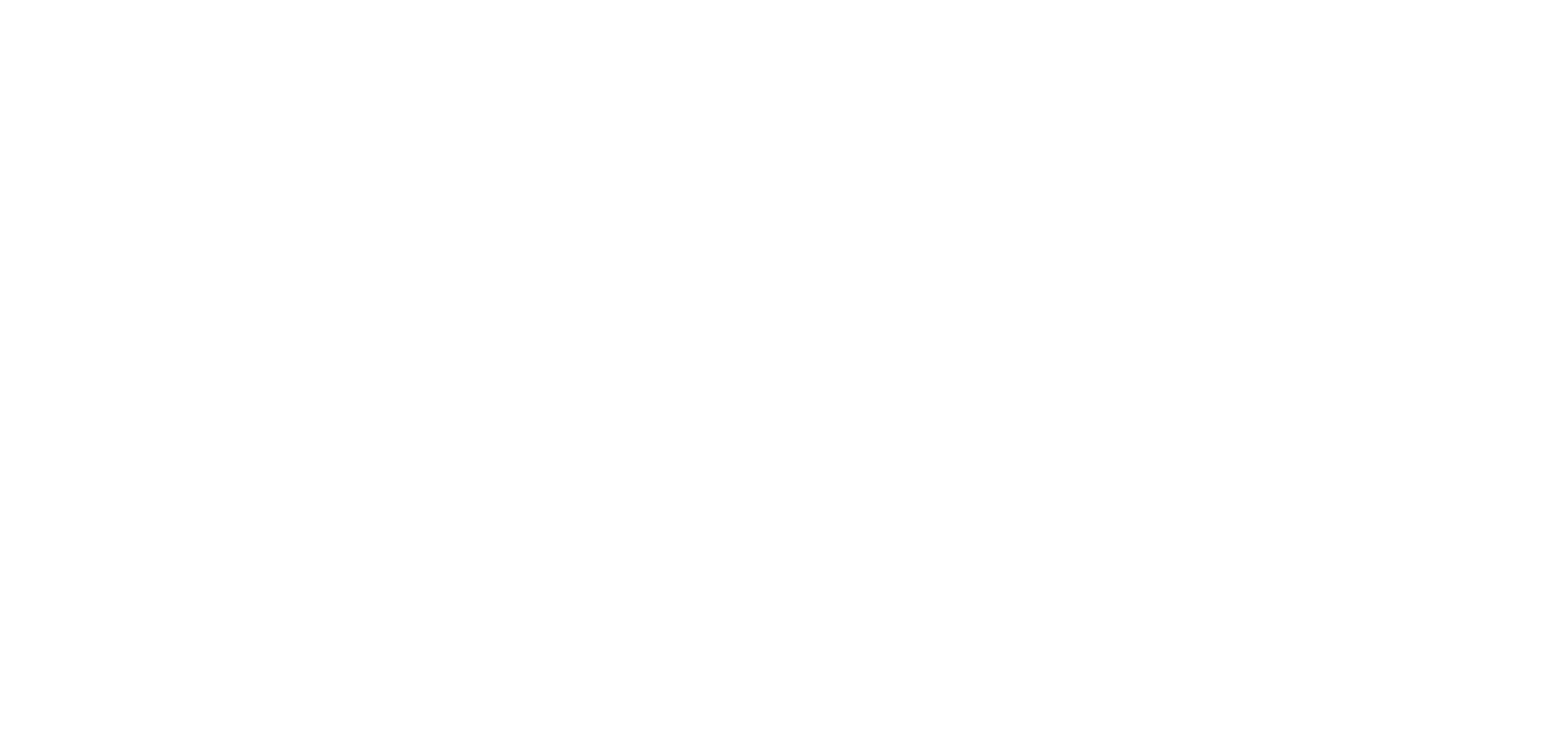
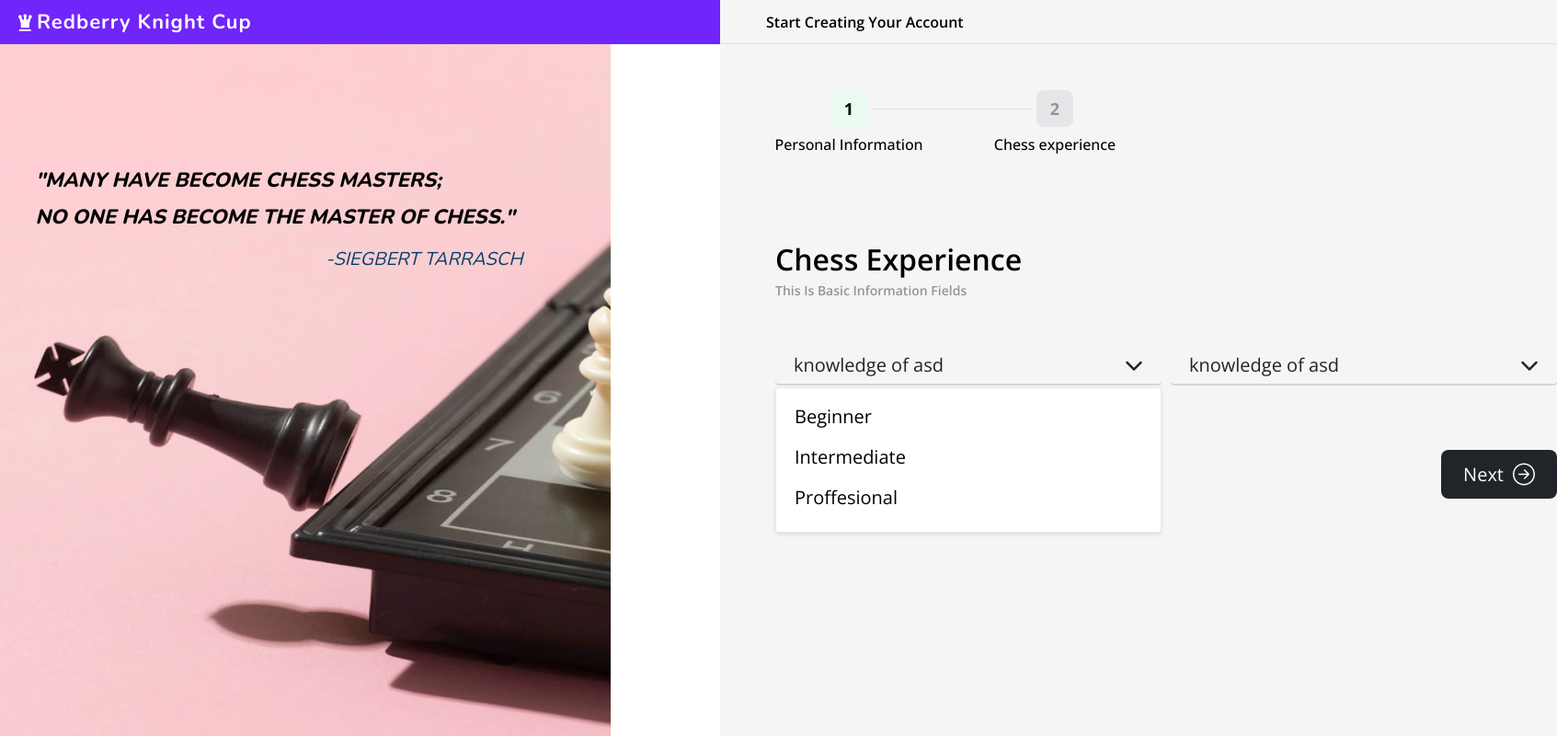
Before and after one commit to lasha-darchiashvili/registration-project, a plain HTML site: page experience.html in a window 1280 px wide. Shown: the whole page at 92% size, 1693 px wide, since content can reach past the window. Drawn offline with nearby package versions, Linux system fonts and the light colour scheme.

Commit message:
third page html css in progress

```diff
--- a/experience.html
+++ b/experience.html
@@ -0,0 +1,115 @@
+<!DOCTYPE html>
+<html lang="en">
+  <head>
+    <meta charset="UTF-8" />
+    <meta http-equiv="X-UA-Compatible" content="IE=edge" />
+    <meta name="viewport" content="width=device-width, initial-scale=1.0" />
+    <title>Document</title>
+
+    <!-- google font -->
+    <link
+      href="https://fonts.googleapis.com/css2?family=Nunito:wght@200;300;400;500;600;700;800;900&display=swap"
+      rel="stylesheet"
+    />
+
+    <!-- font awesome -->
+    <link
+      rel="stylesheet"
+      href="https://cdnjs.cloudflare.com/ajax/libs/font-awesome/6.1.1/css/all.min.css"
+    />
+
+    <!-- font awesome -->
+    <link
+      href="https://fonts.googleapis.com/css2?family=Open+Sans:wght@300;400;500;600;700;800&display=swap"
+      rel="stylesheet"
+    />
+
+    <link rel="stylesheet" href="style.css" />
+  </head>
+  <body>
+    <div class="firstwrapper">
+      <div class="leftpage">
+        <header class="header">
+          <img src="./pictures/Vector.png" alt="chesslogo" class="chesslogo" />
+          <h1 class="pagetitle">Redberry Knight Cup</h1>
+        </header>
+
+        <section class="section">
+          <img src="./pictures/thirdpage.png" alt="" class="mainimg" />
+          <div class="thirdpg-leftpagecontent">
+            <p class="thirdpg-firstquote">
+              <i>"MANY HAVE BECOME CHESS MASTERS;</i>
+            </p>
+
+            <p class="thirdpg-firstquote">
+              <i>NO ONE HAS BECOME THE MASTER OF CHESS."</i>
+            </p>
+
+            <p class="thirdpg-secondquote"><i>-SIEGBERT TARRASCH</i></p>
+          </div>
+        </section>
+      </div>
+      <div class="secondpg-rightpage rightpage">
+        <p class="secondpg right-header">Start Creating Your Account</p>
+        <div class="form-counter">
+          <div class="info-block-wrapper">
+            <div class="info block">
+              <p class="numone">1</p>
+              <img src="./pictures/ticks.png" alt="ticks" class="ticks" />
+            </div>
+            <p class="info-text">Personal Information</p>
+          </div>
+
+          <div class="line"></div>
+
+          <div class="exp-block-wrapper">
+            <div class="exp block">
+              <p class="numtwo">2</p>
+            </div>
+            <p class="exp-text">Chess experience</p>
+          </div>
+        </div>
+
+        <form action="" class="form-container">
+          <p class="pers-inf">Chess Experience</p>
+          <p class="basic-inf">This Is Basic Information Fields</p>
+
+          <div class="listswrapper">
+            <div class="selector-wrapper forknowledge">
+              <div class="selector">
+                <p class="knowledge">knowledge of asd</p>
+                <i class="fa-solid fa-chevron-down"></i>
+              </div>
+
+              <ul>
+                <li>Beginner</li>
+                <li>Intermediate</li>
+                <li>Proffesional</li>
+              </ul>
+            </div>
+            <div class="selector-wrapper forcharacter">
+              <div class="selector">
+                <p class="knowledge">knowledge of asd</p>
+                <i class="fa-solid fa-chevron-down"></i>
+              </div>
+            </div>
+          </div>
+
+          <div class="secondpg-buttons">
+            <a href="/peresonalinfo.html" class="secondpg-goback">Back</a>
+
+            <a href="./experience.html" class="buttonlink">
+              Next
+              <img
+                src="./pictures/arrow.svg"
+                alt="arrowlogo"
+                class="rightarrow"
+            /></a>
+          </div>
+        </form>
+      </div>
+    </div>
+
+    <script src="script.js"></script>
+  </body>
+</html>
--- a/style.css
+++ b/style.css
@@ -31,6 +31,7 @@ body {
 section {
   height: 94vh;
   overflow: hidden;
+  width: 78.3rem;
 }
 
 .mainimg {
@@ -77,25 +78,21 @@ section {
   margin-left: 8.5rem;
 }
 
-.pagebutton {
+.buttonlink {
+  text-decoration: none;
   background-color: #212529;
-  cursor: pointer;
   padding: 1.2rem 2.4rem;
+  display: flex;
+  align-items: center;
+  width: fit-content;
+  color: #ffffff;
   font-size: 2rem;
-  display: flex;
-  justify-content: center;
-  align-items: center;
   border-radius: 0.8rem;
   gap: 1rem;
 }
 
-.pagebutton:hover {
+.buttonlink:hover {
   outline: 0.3rem solid #b197fc;
-}
-
-.buttonlink {
-  text-decoration: none;
-  color: #ffffff;
 }
 
 .secondpg-leftpagecontent {
@@ -107,12 +104,14 @@ section {
   font-weight: 800;
 }
 
-.secondpg-firstquote {
+.secondpg-firstquote,
+.thirdpg-firstquote {
   font-size: 2.2rem;
   line-height: 4rem;
 }
 
-.secondpg-secondquote {
+.secondpg-secondquote,
+.thirdpg-secondquote {
   font-size: 2rem;
   margin-top: 1.2rem;
   color: #e5e6e8;
@@ -230,7 +229,8 @@ section {
   cursor: text;
 } */
 
-.input-field input {
+.input-field input,
+.selector {
   padding: 0.5rem 2rem;
   border: 0;
   outline: 0;
@@ -243,6 +243,7 @@ section {
   font-size: 2rem;
   font-weight: 400;
   margin-bottom: 2rem;
+  color: #212529;
 }
 
 .greentick {
@@ -302,3 +303,68 @@ input:disabled + label {
   border-color: #b197fc;
   background-color: #dee2e6;
 }
+
+.thirdpg-secondquote {
+  color: rgba(9, 63, 104, 1);
+  text-align: end;
+}
+
+.thirdpg-leftpagecontent {
+  position: absolute;
+  top: 22%;
+  left: 3%;
+  width: 53rem;
+  font-weight: 800;
+}
+
+.listswrapper {
+  display: flex;
+  gap: 1rem;
+}
+
+.selector-wrapper {
+  flex-grow: 1;
+}
+
+.selector {
+  display: flex;
+  justify-content: space-between;
+  align-items: center;
+  width: auto;
+}
+
+.listwrapper {
+  width: 85rem;
+  display: flex;
+  gap: 2rem;
+}
+
+.forknowledge ul {
+  list-style: none;
+  position: absolute;
+  border: 1px solid rgba(185, 180, 196, 0.3);
+  box-shadow: 0px 2px 4px rgba(0, 0, 0, 0.1);
+  border-radius: 4px;
+  top: 4.6rem;
+  width: 100%;
+  padding-top: 1.2rem;
+  padding-bottom: 1.2rem;
+  background-color: #ffffff;
+}
+
+.forknowledge {
+  position: relative;
+}
+
+.forknowledge ul li {
+  padding: 0.5rem 2rem;
+  background-color: transparent;
+  height: 4.4rem;
+  font-size: 2rem;
+  font-weight: 400;
+}
+
+.forknowledge ul li:hover {
+  font-weight: 600;
+  background-color: #f7f7f9;
+}
```
Also changed, not shown: index.html (+5 -10 lines), peresonalinfo.html (+3 -4 lines), pictures/thirdpage.png (added).
